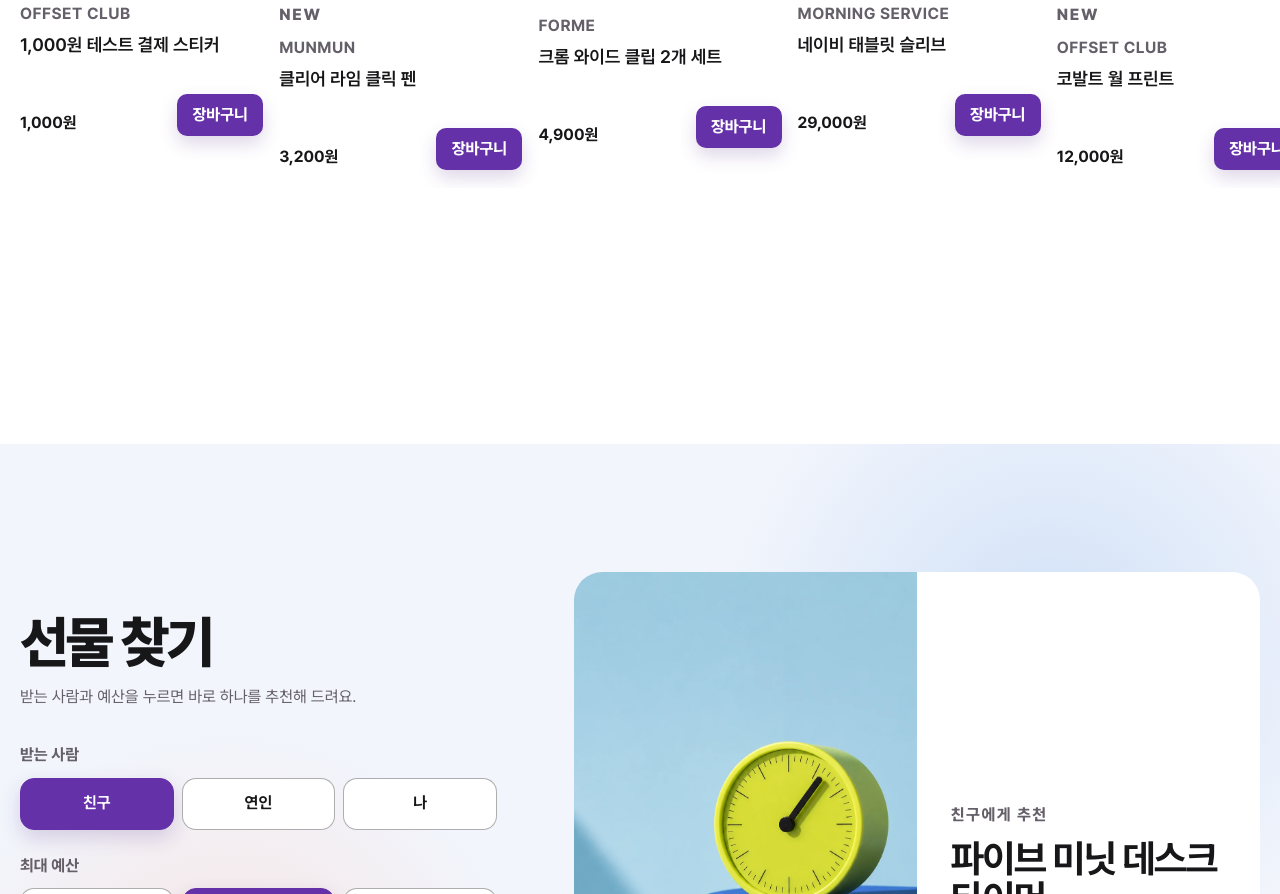
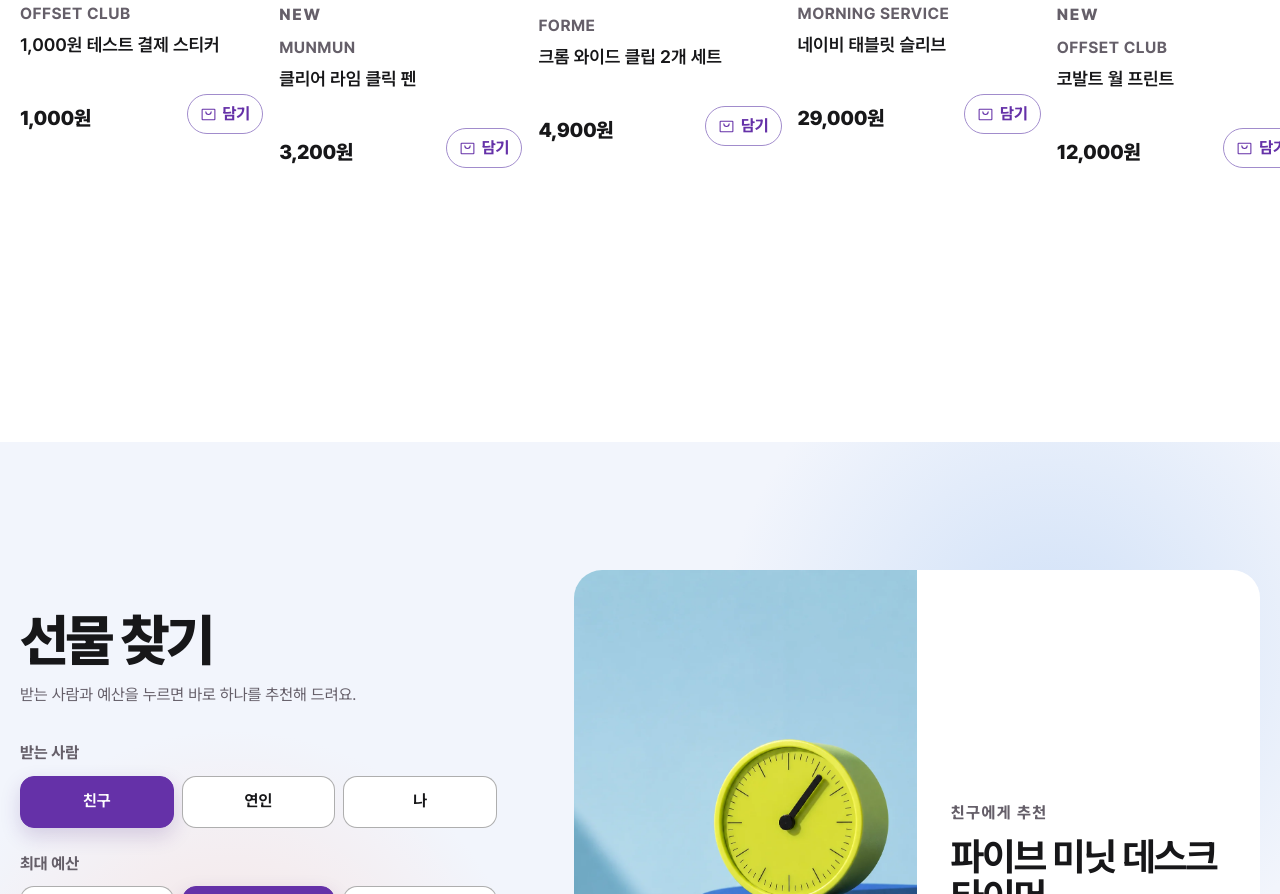
Before and after one commit to ollllol7x2-glitch/droproom, a Next.js app: page / in a window 1280 px wide. Shown: the part 2530-3424 px from the top of the page. Built offline with nearby package versions, Linux system fonts and the light colour scheme; no server answers.

Commit message:
Rebalance product card purchase hierarchy

```diff
--- a/components/commerce/ProductCard.tsx
+++ b/components/commerce/ProductCard.tsx
@@ -1,6 +1,6 @@
 "use client";
 
-import { Heart } from "@phosphor-icons/react";
+import { Check, Heart, ShoppingBag } from "@phosphor-icons/react";
 import Image from "next/image";
 import Link from "next/link";
 import { useEffect, useRef, useState } from "react";
@@ -62,8 +62,9 @@ export function ProductCard({ product }: { product: Product }) {
             {product.salePrice && <del>{formatPrice(product.price)}</del>}
             <strong>{formatPrice(price)}</strong>
           </div>
-          <button className="product-cart-button" type="button" onClick={add} aria-label={`${product.name} 장바구니 담기`}>
-            <span className="added-label">{added ? "담았어요" : "장바구니"}</span>
+          <button className={`product-cart-button ${added ? "added" : ""}`} type="button" onClick={add} aria-label={`${product.name} 장바구니 담기`}>
+            {added ? <Check size={17} weight="bold" aria-hidden="true" /> : <ShoppingBag size={17} aria-hidden="true" />}
+            <span className="added-label">{added ? "담았어요" : "담기"}</span>
           </button>
         </div>
       </div>
```
Also changed, not shown: app/globals.css.
